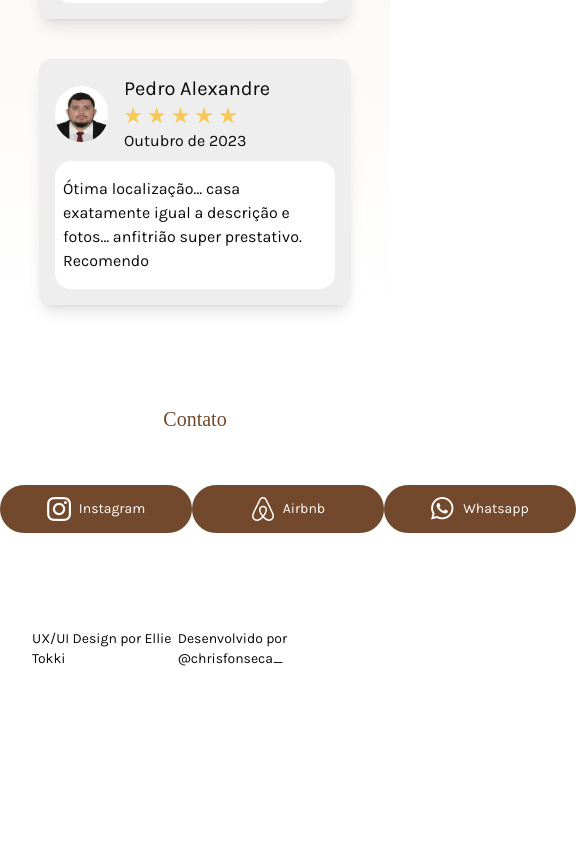
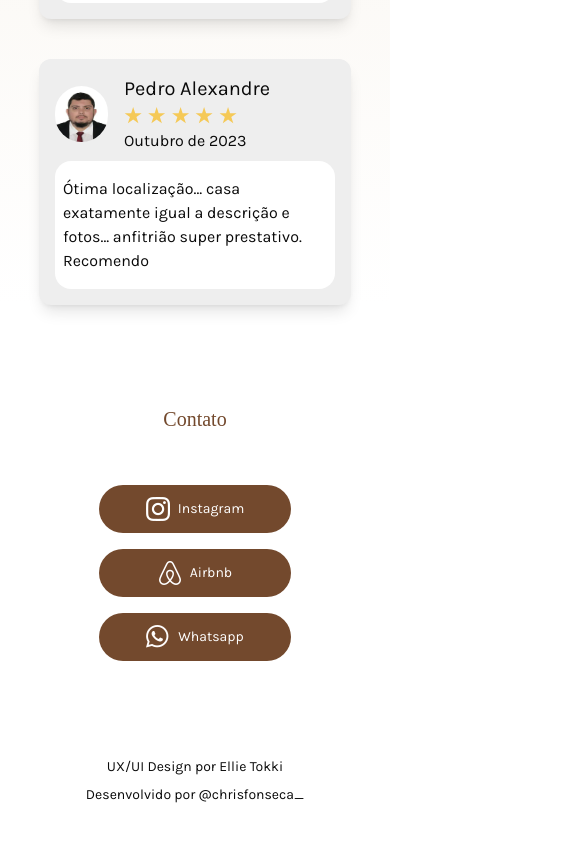
Before and after one commit to christianfonseca03/cabana_portico, a React (Vite) app: page / in a window 390 px wide. Shown: the part 2876-3717 px from the top of the page, 576 px wide, since content can reach past the window. Before the commit the page ends 3585 px from the top, so only its background shows below. Built offline with nearby package versions, Linux system fonts and the light colour scheme; a web font is replaced by a local one.

Commit message:
fix: about

```diff
--- a/src/components/Contact.tsx
+++ b/src/components/Contact.tsx
@@ -11,7 +11,7 @@ export function Contact() {
       >
         Contato
       </h1>
-      <div className="flex justify-evenly">
+      <div className="flex flex-col md:flex-row items-center  md:justify-evenly">
         <a href="https://www.instagram.com/cabanadoportico/" target="_blank">
           <button className="bg-marromCabana-200 text-white w-48 h-12 text-sm rounded-full mb-4 font-Karla flex justify-center items-center">
             <img src={instagram} alt="" className="mr-2" />
@@ -37,7 +37,7 @@ export function Contact() {
           </button>
         </a>
       </div>
-      <div className="flex justify-between mt-20 font-Karla text-sm mb-10 mx-8 items-center">
+      <div className="flex flex-col md:flex-row justify-center md:justify-between mt-20 font-Karla text-sm mb-10 gap-2 mx-0 md:mx-8 items-center">
         <h4>UX/UI Design por Ellie Tokki</h4>
         <h4>Desenvolvido por @chrisfonseca_</h4>
       </div>
```
